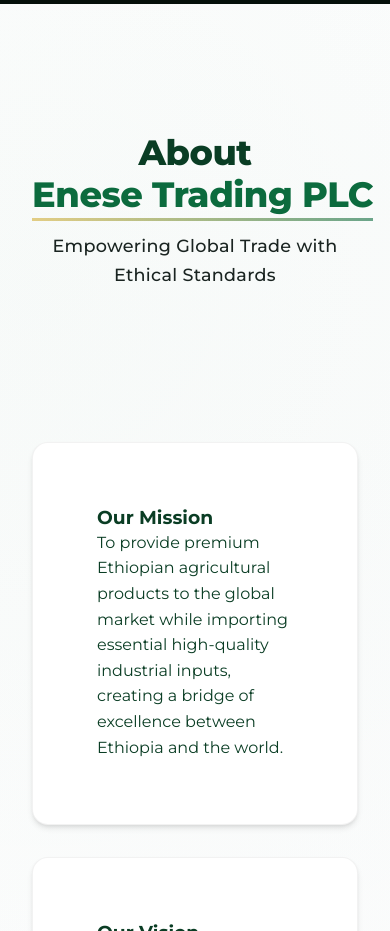
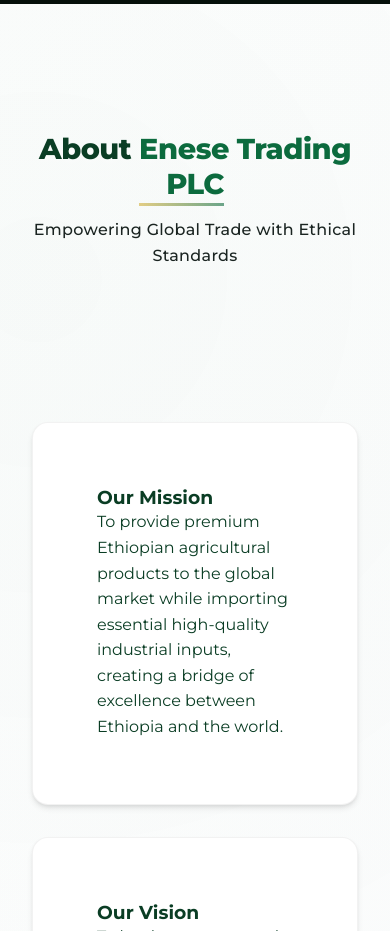
Before and after one commit to elsh1923/eneseTrading, a Next.js app: page / in a window 390 px wide. Shown: the part 840-1771 px from the top of the page. Built offline with nearby package versions, Linux system fonts and the light colour scheme; grey boxes are pictures that could not be loaded.

Commit message:
Updated about section navigation

```diff
--- a/src/components/About/About.module.css
+++ b/src/components/About/About.module.css
@@ -43,7 +43,6 @@
 .highlight {
   color: var(--color-secondary);
   position: relative;
-  white-space: nowrap;
 }
 
 .highlight::after {
@@ -363,12 +362,17 @@
     padding: var(--spacing-xl) 0;
   }
 
+  .container {
+    overflow-wrap: break-word;
+    word-wrap: break-word;
+  }
+
   .title {
-    font-size: 2.2rem;
+    font-size: 1.8rem;
   }
 
   .subtitle {
-    font-size: 1.1rem;
+    font-size: 1rem;
   }
 
   .grid, .valuesGrid, .missionVisionGrid, .historyGrid, .detailedValuesGrid {
@@ -378,6 +382,7 @@
 
   .card {
     padding: var(--spacing-lg);
+    overflow-wrap: break-word;
   }
 
   .statsWrapper {
@@ -385,7 +390,7 @@
   }
 
   .sectionTitle, .centerTitle {
-    font-size: 2.2rem;
+    font-size: 1.8rem;
   }
 
   .ceoQuote blockquote {
```
